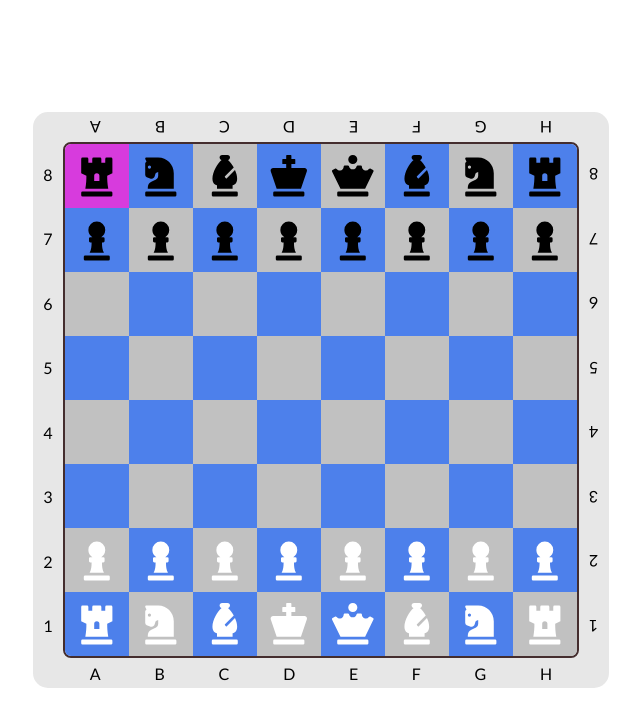
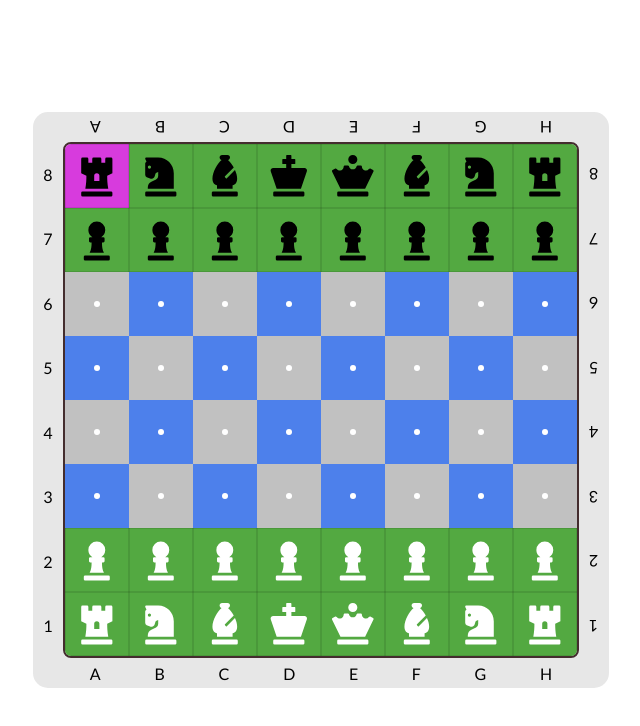
Before and after one commit to eugenesyuk/chess, a React (Create React App) app: page / in a window 1280 px wide. Both pictures are taken after a click on the element 416 px from the left and 176 px from the top of the page. Shown: the top 726 px of the page, without its empty margins (319-959 px from the left). Built offline with nearby package versions, Linux system fonts and the light colour scheme.

Commit message:
Add cells isAvailable highlighting

```diff
--- a/src/App.scss
+++ b/src/App.scss
@@ -105,8 +105,20 @@ body {
       background-color: $chess-cell-white-color;
     }
 
+    &.available {
+      background-color: #53a941;
+      box-shadow: inset 0 0 1px black;
+    }
+
     &.selected {
       background-color: $chess-cell-selected-color;
+    }
+
+    .available-point {
+      width: 10%;
+      height: 10%;
+      border-radius: 50%;
+      background-color: $chess-cell-available-color;
     }
 
     .figure {
--- a/src/components/BoardComponent.tsx
+++ b/src/components/BoardComponent.tsx
@@ -1,5 +1,5 @@
 import { Board } from "../core/Board";
-import { FC, useState } from "react";
+import { FC, useEffect, useState } from "react";
 import React from "react";
 import { CellComponent } from ".";
 import { Cell } from '../core/Cell';
@@ -12,6 +12,11 @@ interface BoardProps {
 export const BoardComponent: FC<BoardProps> = ({ board, setBoard }) => {
   const [selectedCell, setSelectedCell] = useState<Cell | null>(null)
 
+  useEffect(() => {
+    highlightCells()
+  // eslint-disable-next-line react-hooks/exhaustive-deps
+  }, [selectedCell])
+
   const isSelected = (cell: Cell): boolean => {
     return cell.x === selectedCell?.x && cell.y === selectedCell?.y
   }
@@ -20,6 +25,16 @@ export const BoardComponent: FC<BoardProps> = ({ board, setBoard }) => {
     if (cell.figure) {
       setSelectedCell(cell)
     }
+  }
+
+  const highlightCells = () => {
+    board.highlightCells(selectedCell)
+    updateBoard()
+  }
+
+  const updateBoard = () => {
+    const newBoard = board.getCopyBoard()
+    setBoard(newBoard)
   }
 
   return (
--- a/src/components/CellComponent.tsx
+++ b/src/components/CellComponent.tsx
@@ -1,5 +1,5 @@
-import { FC } from "react"
-import { Cell } from "../core/Cell"
+import { FC } from 'react'
+import { Cell } from '../core/Cell'
 import { classnames } from '../core/Utils'
 import { FigureComponent } from '.'
 
@@ -13,7 +13,8 @@ export const CellComponent: FC<CellProps> = ({ cell, isSelected, clickHandler })
   return (
     <div
       onClick={() => clickHandler(cell)}
-      className={classnames('cell', cell.color, isSelected ? 'selected' : '')}>
+      className={classnames('cell', cell.color, isSelected ? 'selected' : '', cell.isAvailable && cell.figure ? 'available' : '')}>
+      {cell.isAvailable && !cell.figure && <div className="available-point"></div>}
       {cell.figure ? <FigureComponent figure={cell.figure} /> : <></>}
     </div>
   )
--- a/src/core/Board.ts
+++ b/src/core/Board.ts
@@ -1,11 +1,11 @@
 import { Cell } from './Cell'
-import { Color } from './Enums';
-import { Bishop } from './figures/Bishop';
-import { King } from './figures/King';
-import { Knight } from './figures/Knight';
-import { Pawn } from './figures/Pawn';
-import { Queen } from './figures/Queen';
-import { Rook } from './figures/Rook';
+import { Color } from './Enums'
+import { Bishop } from './figures/Bishop'
+import { King } from './figures/King'
+import { Knight } from './figures/Knight'
+import { Pawn } from './figures/Pawn'
+import { Queen } from './figures/Queen'
+import { Rook } from './figures/Rook'
 
 export class Board {
   cells: Cell[][] = []
@@ -26,6 +26,23 @@ export class Board {
 
   private cell(y: number, x: number) {
     return this.cells[y][x]
+  }
+
+  public highlightCells(selectedCell: Cell | null) {
+    for (let y = 0; y < this.cells.length; y++) {
+      const row = this.cells[y]
+
+      for (let x = 0; x < row.length; x++) {
+        const target = row[x]
+        target.isAvailable = !!selectedCell?.figure?.canMove(target)
+      }
+    }
+  }
+
+  getCopyBoard(): Board {
+    const board = new Board()
+    board.cells = this.cells
+    return board
   }
 
   public respawnFigures() {
--- a/src/core/Cell.ts
+++ b/src/core/Cell.ts
@@ -3,21 +3,21 @@ import { Color } from './Enums';
 import { Figure } from './Figure';
 
 export class Cell {
-  board: Board;
-  figure: Figure | null;
+  board: Board
+  figure: Figure | null
 
-  readonly x: number;
-  readonly y: number;
-  readonly color: Color;
+  readonly x: number
+  readonly y: number
+  readonly color: Color
 
-  available: boolean = false;
-  id: number = Math.random();
+  isAvailable: boolean = false
+  id: number = Math.random()
 
   constructor(board: Board, x: number, y: number, color: Color, figure: Figure | null) {
-    this.board = board;
-    this.x = x;
-    this.y = y;
-    this.color = color;
-    this.figure = figure;
+    this.board = board
+    this.x = x
+    this.y = y
+    this.color = color
+    this.figure = figure
   }
 }
--- a/src/core/Figure.ts
+++ b/src/core/Figure.ts
@@ -13,4 +13,8 @@ export class Figure {
     this.cell.figure = this
     this.name = name
   }
+
+  canMove(cell: Cell) {
+    return true
+  }
 }
--- a/src/scss/variables.scss
+++ b/src/scss/variables.scss
@@ -2,6 +2,7 @@ $chess-cell-size: 5vw;
 $chess-cell-black-color: #4d80eb;
 $chess-cell-white-color: #c1c1c1;
 $chess-cell-selected-color: #d73bdd;
+$chess-cell-available-color: white;
 
 $chess-board-border: 2px solid #442d2e;
 $chess-figure-white-color: white;
```
Lines whose indentation alone changed are shown as unchanged.
